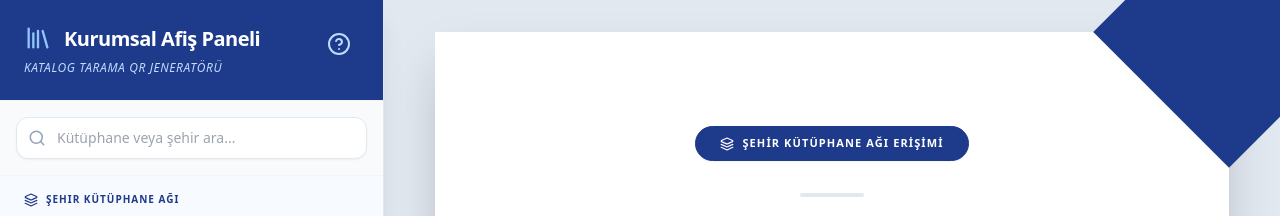
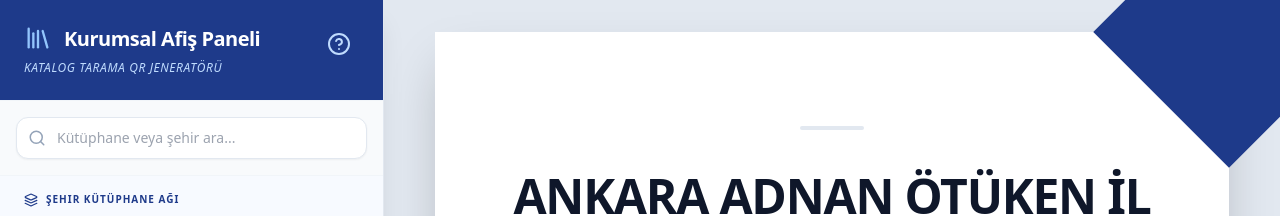
Before and after one commit to ismailkaraca/qrilkatalogtarama, a React (Vite) app: page / in a window 1280 px wide. Shown: the top 216 px of the page. Built offline with nearby package versions, Linux system fonts and the light colour scheme.

Commit message:
Remove network badge to fix poster layout

```diff
--- a/src/App.jsx
+++ b/src/App.jsx
@@ -177,8 +177,7 @@
                         <button
                             key={lib.name}
                             onClick={() => setSelectedLib(lib)}
-              className={`w-full text-left px-4 py-3 rounded-lg flex items-start gap-3 transition-all ${
-                selectedLib.name === lib.name
+                            className={`w-full text-left px-4 py-3 rounded-lg flex items-start gap-3 transition-all ${selectedLib.name === lib.name
                                     ? 'bg-blue-50 text-blue-900 shadow-sm ring-1 ring-blue-200'
                                     : 'hover:bg-slate-50 text-slate-600'
                                 }`}
@@ -224,11 +223,6 @@
                     {/* HEADER SECTION */}
                     <div className="w-full space-y-6">
                         <div className="flex flex-col items-center">
-              {/* Çoklu Seçim / Ağ Rozeti */}
-              <div className="mb-8 flex items-center gap-2 px-6 py-2 bg-blue-900 text-white border border-blue-900 rounded-full font-bold text-[11px] tracking-widest uppercase shadow-sm">
-                <Layers size={14} />
-                ŞEHİR KÜTÜPHANE AĞI ERİŞİMİ
-              </div>
 
                             <div className="w-16 h-1 bg-slate-200 rounded-full mb-10"></div>
 
@@ -272,7 +266,7 @@
                                     Tarama Ekranı Bilgilendirmesi
                                 </div>
                                 <p className="text-slate-600 font-semibold text-base leading-relaxed max-w-lg">
-                   Açılan ekranda <strong className="text-blue-900 underline decoration-blue-200 decoration-2">{selectedLib.city}</strong> ilindeki diğer kütüphaneleri de <br/>
+                                    Açılan ekranda <strong className="text-blue-900 underline decoration-blue-200 decoration-2">{selectedLib.city}</strong> ilindeki diğer kütüphaneleri de <br />
                                     <span className="text-blue-800">toplu veya tek tek seçebilirsiniz.</span>
                                 </p>
                             </div>
```
Lines whose indentation alone changed are shown as unchanged.
